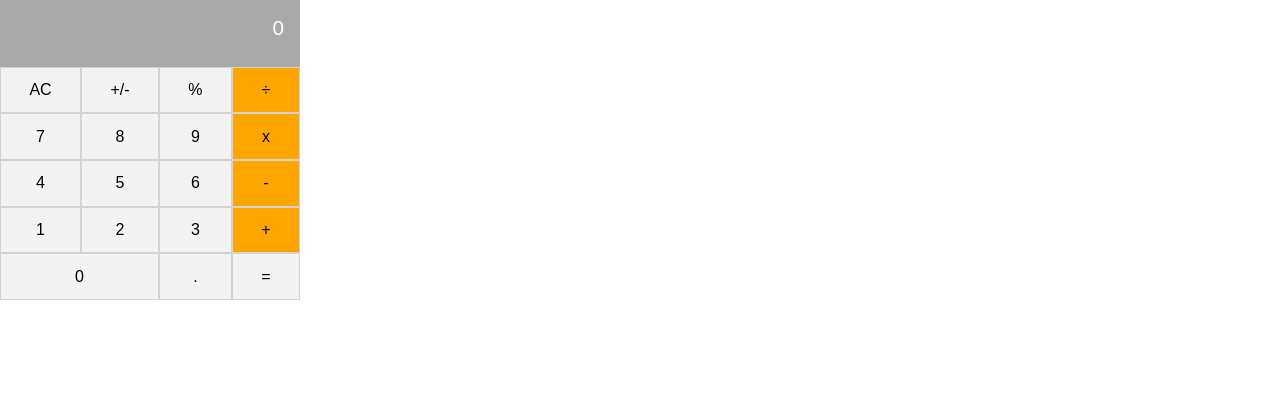
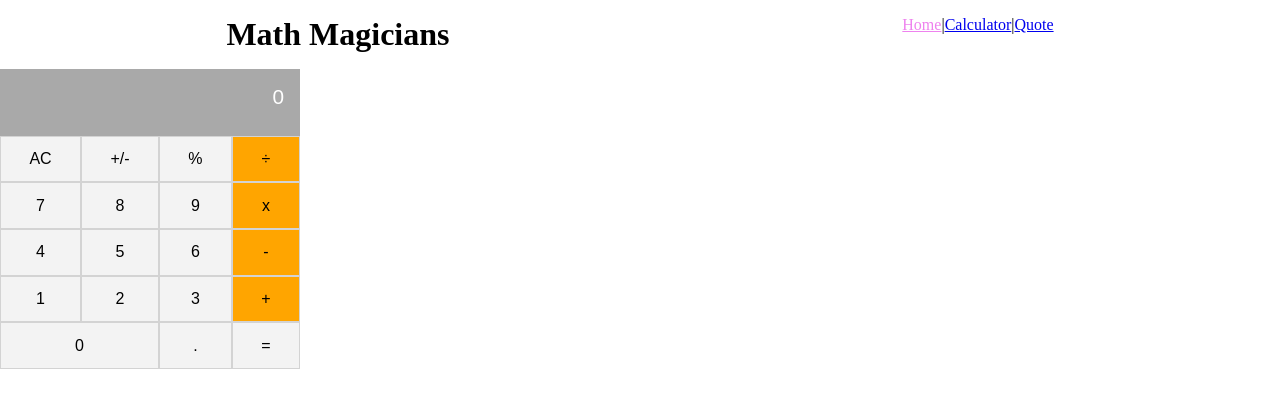
Before and after one commit to akucintavalent/math-magicians, a React (Create React App) app: page / in a window 1280 px wide. Shown: the top 408 px of the page. Built offline with nearby package versions, Linux system fonts and the light colour scheme.

Commit message:
Create navbar

```diff
--- a/package.json
+++ b/package.json
@@ -10,6 +10,7 @@
     "prop-types": "^15.8.1",
     "react": "^17.0.2",
     "react-dom": "^17.0.2",
+    "react-router-dom": "^6.2.1",
     "react-scripts": "5.0.0",
     "web-vitals": "^2.1.2"
   },
--- a/src/App.js
+++ b/src/App.js
@@ -1,5 +1,7 @@
 import React from 'react';
+import { Route, Routes } from 'react-router-dom';
 import Calculator from './components/calculator/Calculator';
+import Navbar from './components/navbar/Navbar';
 
 class App extends React.Component {
   constructor(props) {
@@ -9,7 +11,12 @@ class App extends React.Component {
 
   render() {
     return (
-      <Calculator />
+      <>
+        <Navbar />
+        <Routes>
+          <Route path="/" element={<Calculator />} />
+        </Routes>
+      </>
     );
   }
 }
--- /dev/null
+++ b/src/components/navbar/Navbar.js
@@ -0,0 +1,17 @@
+import { NavLink } from 'react-router-dom';
+import styles from './Navbar.module.css';
+
+const Navbar = () => (
+  <div className={styles.NavBar}>
+    <h1>Math Magicians</h1>
+    <nav>
+      <NavLink to="/" className={({ isActive }) => (isActive ? styles.NavLinkActive : null)}>Home</NavLink>
+      |
+      <NavLink to="calculator" className={({ isActive }) => (isActive ? styles.NavLinkActive : null)}>Calculator</NavLink>
+      |
+      <NavLink to="quote" className={({ isActive }) => (isActive ? styles.NavLinkActive : null)}>Quote</NavLink>
+    </nav>
+  </div>
+);
+
+export default Navbar;
--- /dev/null
+++ b/src/components/navbar/Navbar.module.css
@@ -0,0 +1,11 @@
+
+.NavLinkActive {
+  color: violet;
+}
+
+.NavBar {
+  display: flex;
+  flex-direction: row;
+  justify-content: space-around;
+  padding: 1rem 0;
+}
--- a/src/index.js
+++ b/src/index.js
@@ -1,9 +1,14 @@
 import React from 'react';
 import ReactDOM from 'react-dom';
+import { BrowserRouter } from 'react-router-dom';
 import './index.css';
 import App from './App';
 
 ReactDOM.render(
-  <App />,
+  <React.StrictMode>
+    <BrowserRouter>
+      <App />
+    </BrowserRouter>
+  </React.StrictMode>,
   document.getElementById('root'),
 );
```
Also changed, not shown: 1 other file (tests, documents, lock files or other folders).
